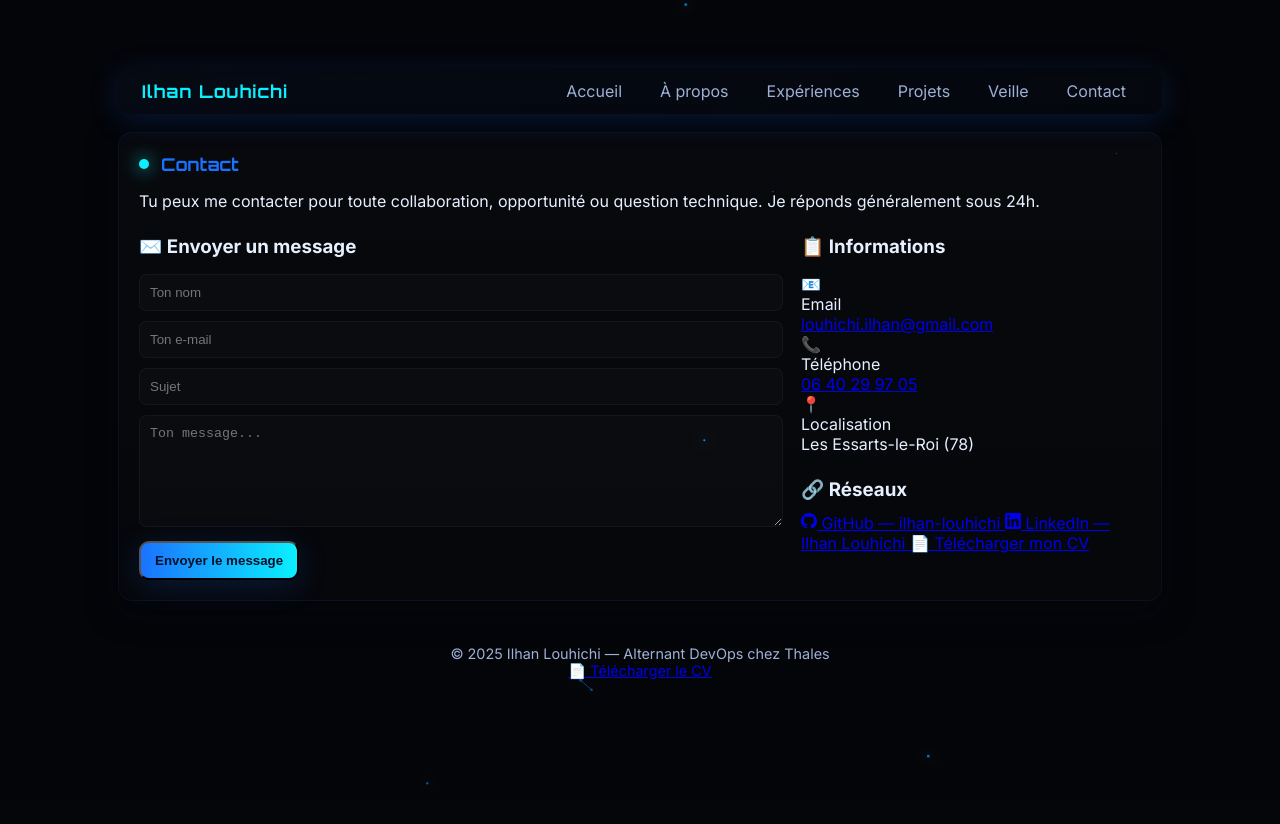
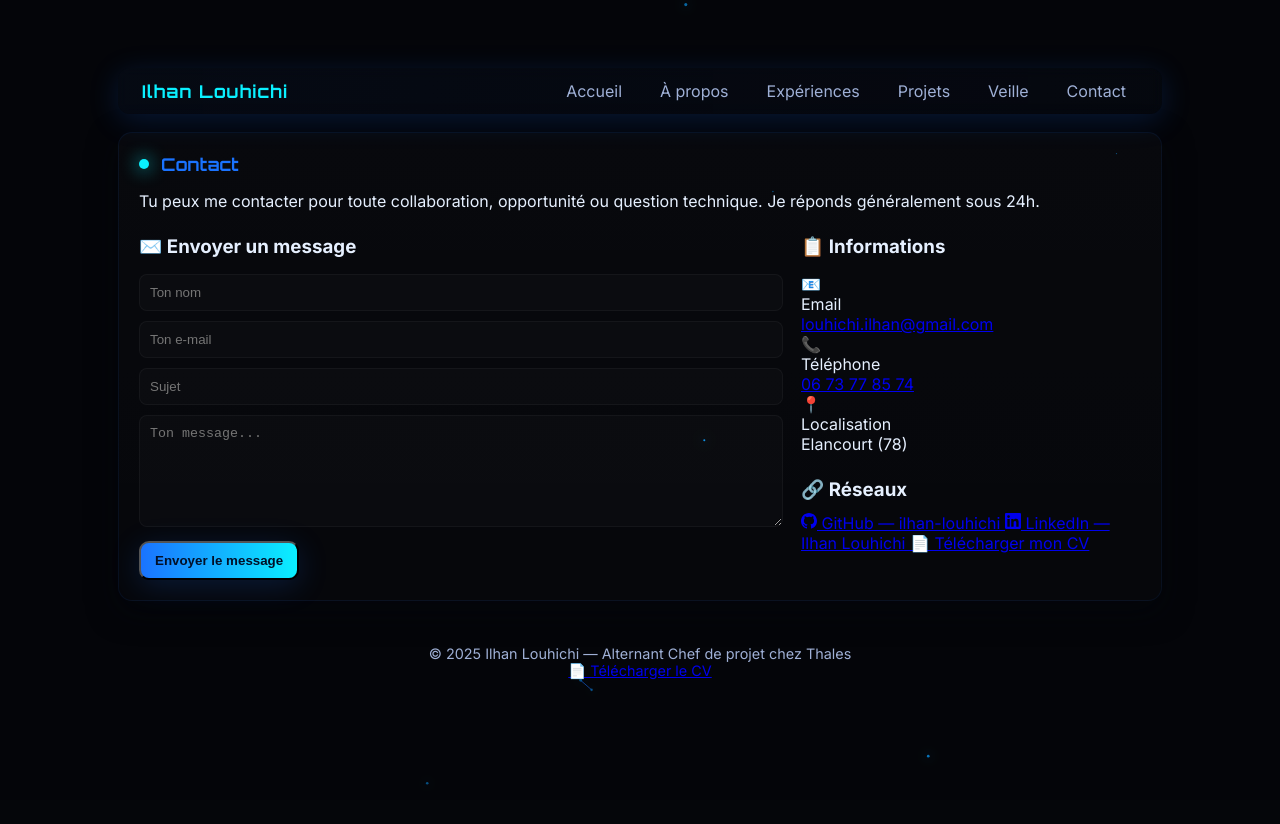
Before and after one commit to ilhan-louhichi/ilhan-louhichi.github.io, a plain HTML site: page contact.html in a window 1280 px wide. Drawn offline with Linux system fonts and the light colour scheme.

Commit message:
Update contact.html

```diff
--- a/contact.html
+++ b/contact.html
@@ -61,14 +61,14 @@
             <div class="icon">📞</div>
             <div>
               <div class="ci-label">Téléphone</div>
-              <a href="tel:+33640299705">06 40 29 97 05</a>
+              <a href="tel:+33673778574">06 73 77 85 74</a>
             </div>
           </div>
           <div class="contact-info-item">
             <div class="icon">📍</div>
             <div>
               <div class="ci-label">Localisation</div>
-              <span style="color:var(--text)">Les Essarts-le-Roi (78)</span>
+              <span style="color:var(--text)">Elancourt (78)</span>
             </div>
           </div>
         </div>
@@ -92,7 +92,7 @@
   </section>
 
   <footer class="site-footer">
-    <div>© 2025 Ilhan Louhichi — Alternant DevOps chez Thales</div>
+    <div>© 2025 Ilhan Louhichi — Alternant Chef de projet chez Thales</div>
     <div><a href="files/LOUHICHI_ILHAN_CV.pdf" target="_blank">📄 Télécharger le CV</a></div>
   </footer>
 </div>
```
